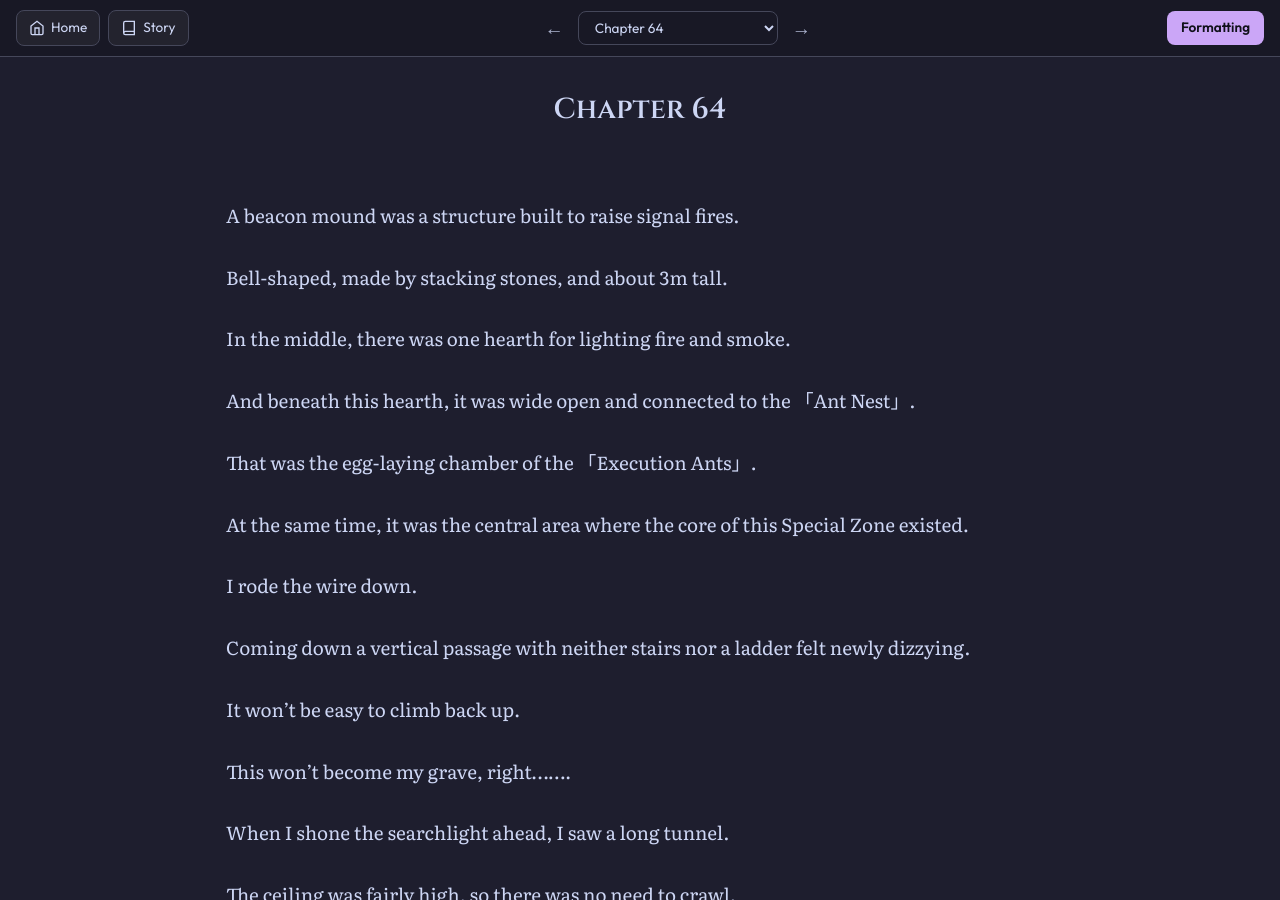
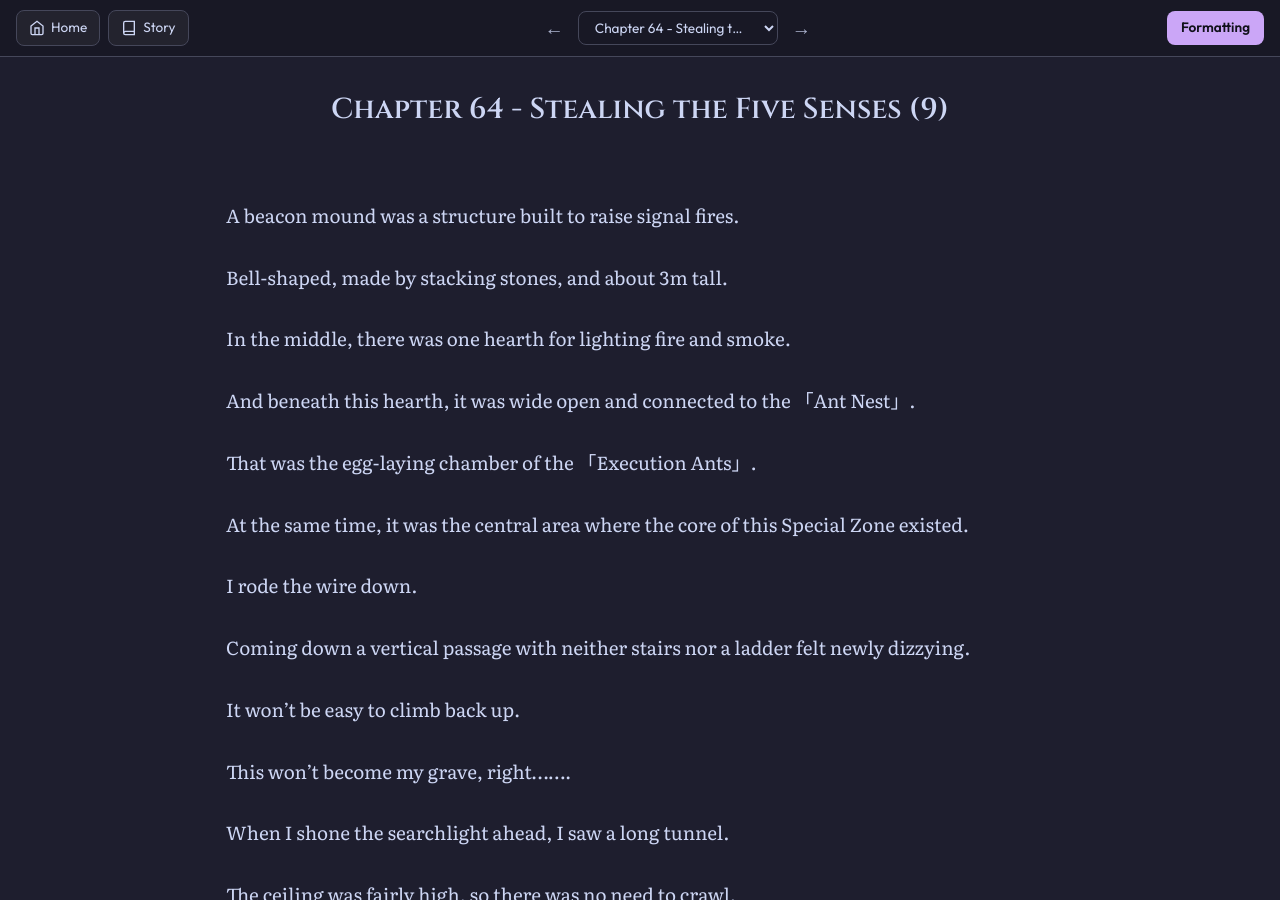
Before and after one commit to soleumn/soleumn.github.io, a Jekyll site: the page built from _chapters/esg/ch64.md, in a window 1280 px wide and 900 px high. Built offline with Jekyll 4.4.1, drawn with Linux system fonts in a browser that asks for light colours; comment, search, counter and statistics services are not loaded.

Commit message:
Update ch64.md

```diff
--- a/_chapters/esg/ch64.md
+++ b/_chapters/esg/ch64.md
@@ -1,5 +1,5 @@
 ---
-title: "Chapter 64"
+title: "Chapter 64 - Stealing the Five Senses (9)"
 categories: esg
 capitulo: 64
 ---
```
